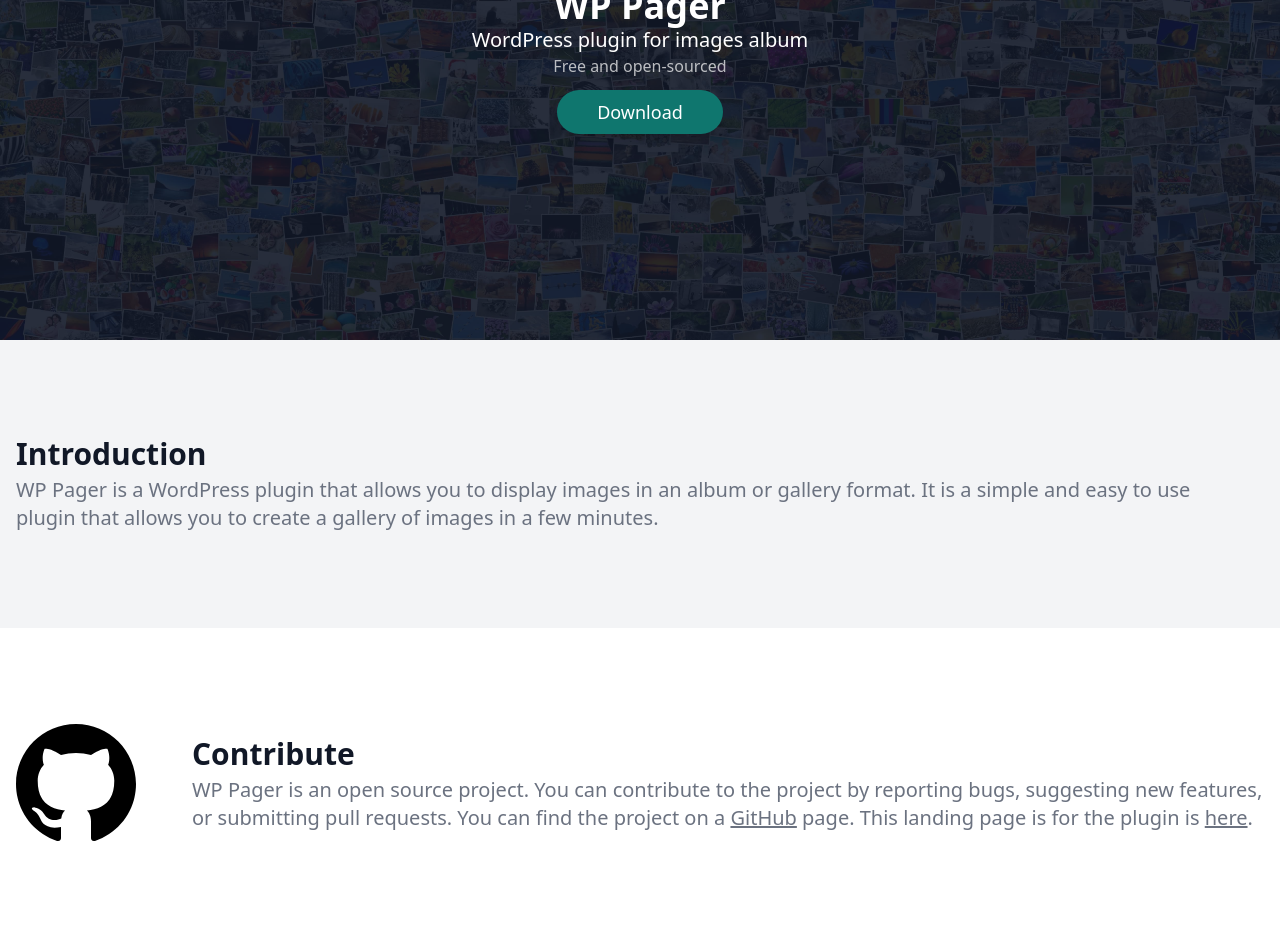
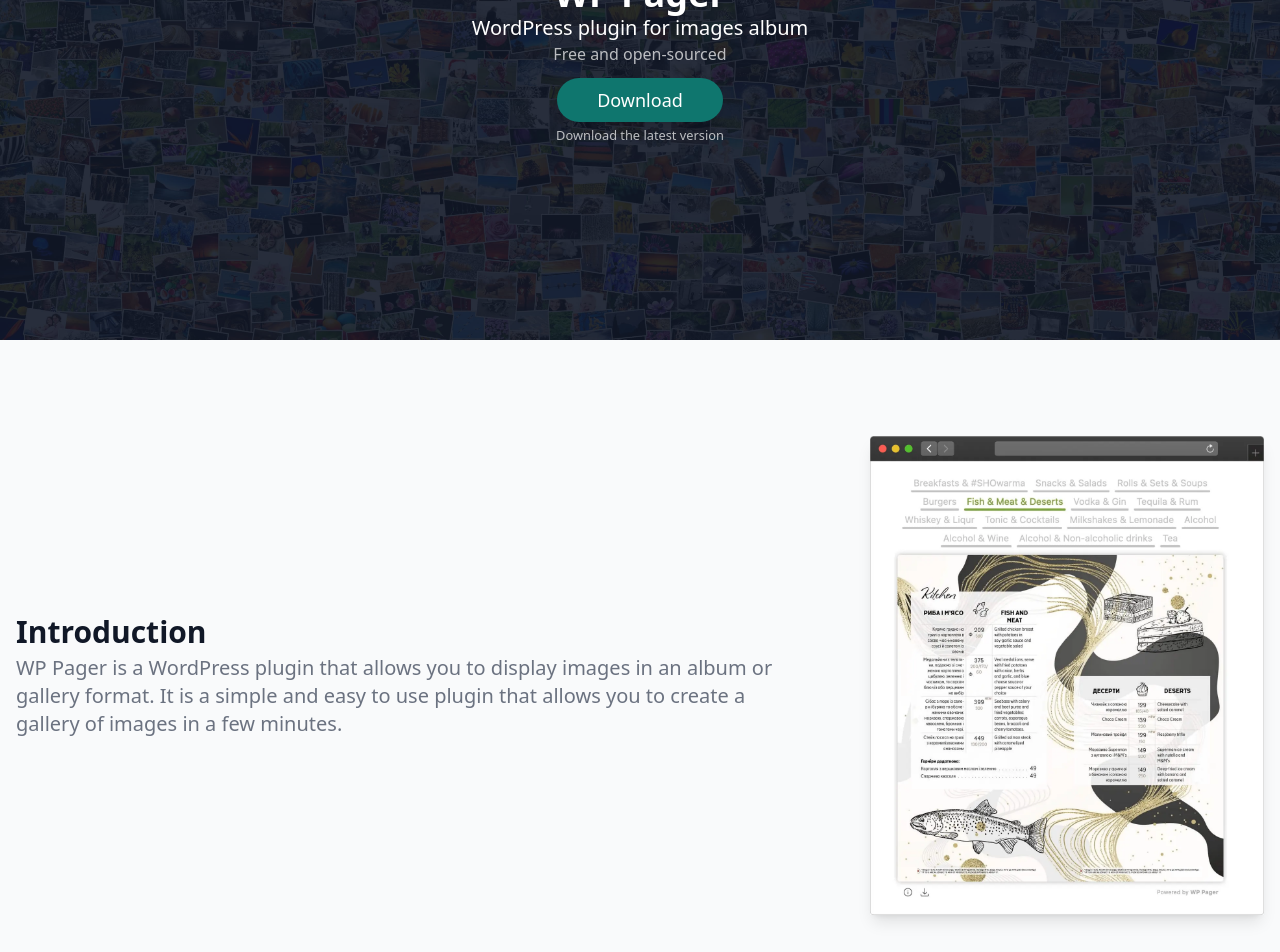
Before and after one commit to wp-pager/wp-pager.github.io, a Vue app: page / in a window 1280 px wide. Shown: the part 220-1172 px from the top of the page. Built offline with nearby package versions, Linux system fonts and the light colour scheme; the HTML template or start-up script is replaced by a standard one.

Commit message:
WIP on docs

```diff
--- a/src/components/Contribute.vue
+++ b/src/components/Contribute.vue
@@ -1,9 +1,9 @@
 <script setup lang="ts">
-
+import Section from '@/components/Section.vue'
 </script>
 
 <template>
-    <div class="section">
+    <Section>
         <div class="container">
             <div class="flex flex-col md:flex-row items-center gap-7 md:gap-14">
                 <div>
@@ -24,5 +24,5 @@
                 </div>
             </div>
         </div>
-    </div>
+    </Section>
 </template>
--- a/src/components/Intro.vue
+++ b/src/components/Intro.vue
@@ -1,9 +1,9 @@
 <script setup lang="ts">
-
+import Section from '@/components/Section.vue'
 </script>
 
 <template>
-    <div class="bg-gray-100 section">
+    <Section :dark="true">
         <div class="container">
             <div class="flex flex-col md:flex-row items-center gap-7 md:gap-14">
                 <div>
@@ -13,8 +13,14 @@
                         It is a simple and easy to use plugin that allows you to create a gallery of images in a few minutes.
                     </p>
                 </div>
-                <div></div>
+                <div>
+                    <img
+                        src="../assets/intro.webp"
+                        alt="WP Pager album"
+                        class="w-full max-w-[900px] h-auto shadow-lg"
+                    />
+                </div>
             </div>
         </div>
-    </div>
+    </Section>
 </template>
--- /dev/null
+++ b/src/components/Section.vue
@@ -0,0 +1,13 @@
+<script setup lang="ts">
+type Props = {
+    dark?: boolean
+}
+
+const { dark = false } = defineProps<Props>()
+</script>
+
+<template>
+    <section class="py-12 lg:py-24" :class="{ 'bg-gray-50': dark }">
+        <slot />
+    </section>
+</template>
--- a/src/components/TopHeader.vue
+++ b/src/components/TopHeader.vue
@@ -14,6 +14,7 @@ function download(): void {
                 <h2 class="text-md md:text-lg lg:text-xl">WordPress plugin for images album</h2>
                 <h3 class="opacity-70">Free and open-sourced</h3>
 
+                <div>
                     <button
                         @click="download"
                         class="mt-3 py-2 px-10 bg-teal-700 rounded-full text-lg shadow-lg"
@@ -21,6 +22,9 @@ function download(): void {
                     >
                         Download
                     </button>
+
+                    <small class="block mt-1 opacity-70">Download the latest version</small>
+                </div>
             </div>
         </div>
     </div>
--- a/src/index.css
+++ b/src/index.css
@@ -3,9 +3,6 @@
 @tailwind utilities;
 
 @layer components {
-    .section {
-        @apply py-12 lg:py-24;
-    }
     .section-title {
         @apply text-2xl md:text-3xl font-bold text-center md:text-left;
     }
```
Also changed, not shown: src/assets/intro.webp (added). Lines whose indentation alone changed are shown as unchanged.
